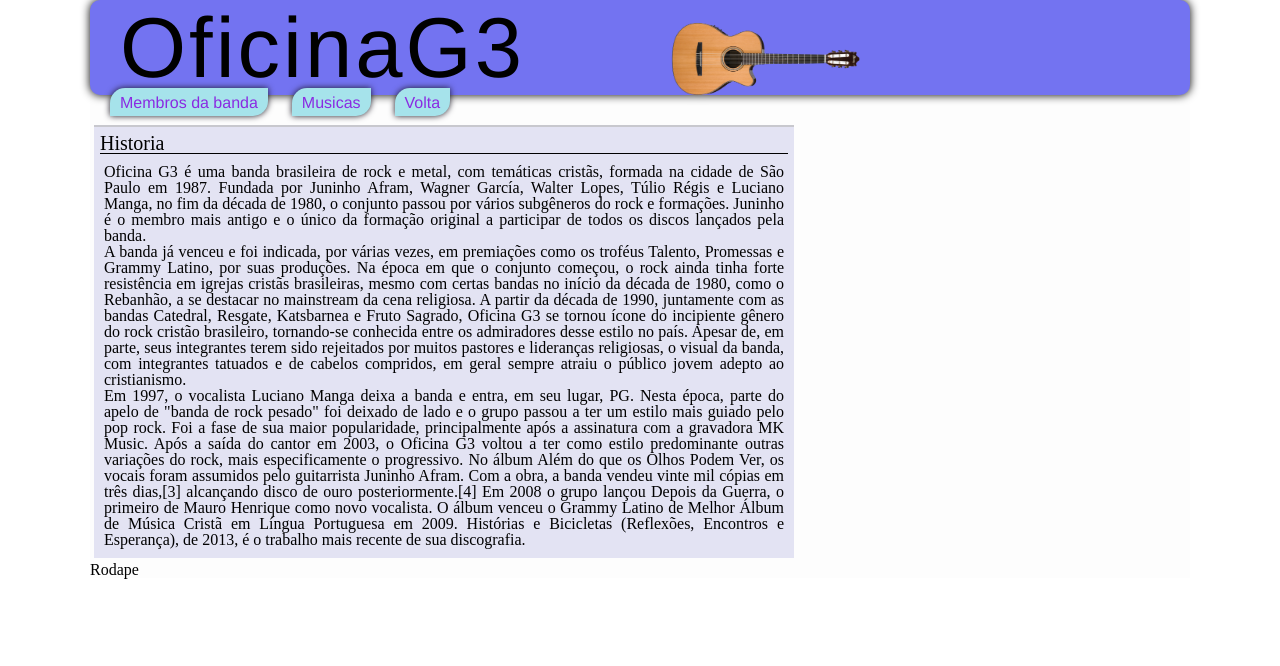
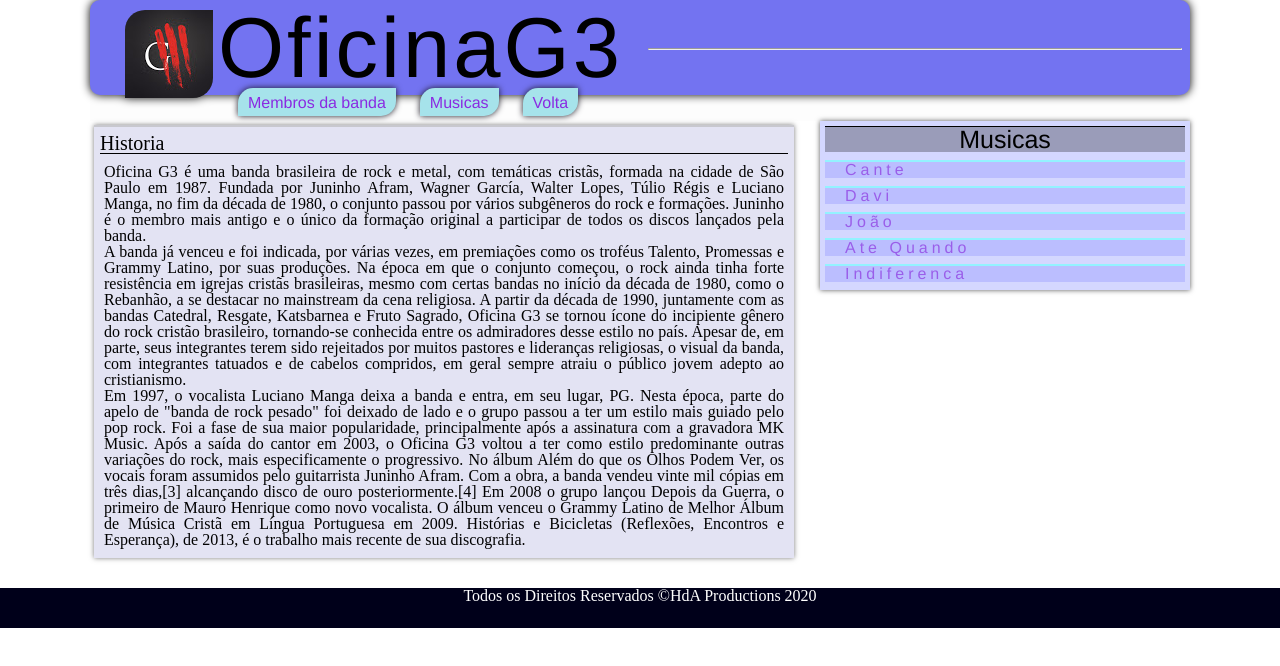
Before and after one commit to ProjetoWeb12/WebSiteMusica, a plain HTML site: page html/OficinaG3.html in a window 1280 px wide. Drawn offline with Linux system fonts and the light colour scheme.

Commit message:
Atualizçõe do Css

```diff
--- a/css/StyleEwerton.css
+++ b/css/StyleEwerton.css
@@ -44,21 +44,20 @@
     font-size: 85px;
     font-family: 'Franklin Gothic Medium';
     background: rgb(115, 115, 241);
-    padding: 5px;
+    padding: 5px 5px 5px 5px;
     padding-left: 30px;
     -webkit-filter: drop-shadow(0px 0px 5px black);
     filter: drop-shadow(0px 0px 5px black);
     border-radius: 10px;
     letter-spacing: 3px;
+    height: auto;
 
 }
 .imgTopo{
-    float: right;
-    max-width: 200px;
-    max-height: 100px;
-    width: auto;
-    height: auto;
-    padding-right: 30%;
+    float: left;
+   border-radius: 20px 0px 20px 0px;
+   margin :5px;
+
 
 
 }
@@ -70,7 +69,8 @@
     border-top: 2px solid rgba(189, 189, 189, 0.671);
     margin: 4px;
     text-align: justify;
-
+    box-shadow: 0px 0px 5px rgb(124, 124, 124);
+    margin-bottom:30px;
 
 }
 section p {
@@ -85,6 +85,57 @@
     margin-top: 6px;
 }
 footer{
+	padding-top: 10px;
+	height: 40px;
+	width: 100%;
+	background-color: #00001a;
+	color: white;
+    text-align: center;
+    clear: both;
+    margin-top: 30px;
+}
 
-    clear: both;
+.barraLateral{
+    width: 370px;
+    height: auto;
+    background-color: rgb(212, 215, 255);
+    float: right;
+    box-shadow: 0px 0px 5px rgb(88, 88, 88);
+
 }
+.MusicaTitulo{
+    font-size: 25px;
+    font-family: 'Franklin Gothic Medium', 'Arial Narrow', Arial, sans-serif;
+    margin: 5px;
+    text-align: center;
+    background-color: rgba(0, 0, 0, 0.274);
+    border-top: 1px solid black;
+
+}
+.Musica{
+    color: rgb(154, 94, 233);
+    letter-spacing: 4px;
+    margin-left: 20px;
+
+
+}
+.Musica:hover{
+
+    -webkit-filter: brightness(100%);
+    filter: brightness(150%);
+
+}
+ol li{
+
+    background-color: rgba(0, 0, 255, 0.116);
+    margin: 8px 5px 8px 5px ;
+    border-top: 2px solid rgb(147, 242, 255);
+
+}
+hr{
+    float: right;
+    width: 50%;
+    margin-right: 3px;
+    background-color: black;
+
+}
--- a/html/OficinaG3.html
+++ b/html/OficinaG3.html
@@ -5,6 +5,7 @@
     <meta name="viewport" content="width=device-width, initial-scale=1.0">
     <link rel="stylesheet" href="../css/StyleEwerton.css">
     <link rel="stylesheet" href="../css/reset.css">
+    <link rel="icon" href="../img/EwertonIMG/OficinaG3.jpg" type="image/x-icon">
     <title>OficinaG3</title>
 </head>
 <body>
@@ -13,7 +14,7 @@
         <div class="Topo">
             <header>
 
-                <h1 class="tituloTopo">OficinaG3<img class="imgTopo" src="../img/EwertonIMG/guitaTopo.png" alt=""></h1>
+                <h1 class="tituloTopo"> <hr><img class="imgTopo" src="../img/EwertonIMG/OficinaG3.jpg" alt="">  OficinaG3</h1>
                 <div>
                     <nav>
                         <ul>
@@ -34,15 +35,34 @@
 
                     Na época em que o conjunto começou, o rock ainda tinha forte resistência em igrejas cristãs brasileiras, mesmo com certas bandas no início da década de 1980, como o Rebanhão, a se destacar no mainstream da cena religiosa. A partir da década de 1990, juntamente com as bandas Catedral, Resgate, Katsbarnea e Fruto Sagrado, Oficina G3 se tornou ícone do incipiente gênero do rock cristão brasileiro, tornando-se conhecida entre os admiradores desse estilo no país. Apesar de, em parte, seus integrantes terem sido rejeitados por muitos pastores e lideranças religiosas, o visual da banda, com integrantes tatuados e de cabelos compridos, em geral sempre atraiu o público jovem adepto ao cristianismo.<br>
 
-                    Em 1997, o vocalista Luciano Manga deixa a banda e entra, em seu lugar, PG. Nesta época, parte do apelo de "banda de rock pesado" foi deixado de lado e o grupo passou a ter um estilo mais guiado pelo pop rock. Foi a fase de sua maior popularidade, principalmente após a assinatura com a gravadora MK Music. Após a saída do cantor em 2003, o Oficina G3 voltou a ter como estilo predominante outras variações do rock, mais especificamente o progressivo. No álbum Além do que os Olhos Podem Ver, os vocais foram assumidos pelo guitarrista Juninho Afram. Com a obra, a banda vendeu vinte mil cópias em três dias,[3] alcançando disco de ouro posteriormente.[4] Em 2008 o grupo lançou Depois da Guerra, o primeiro de Mauro Henrique como novo vocalista. O álbum venceu o Grammy Latino de Melhor Álbum de Música Cristã em Língua Portuguesa em 2009. Histórias e Bicicletas (Reflexões, Encontros e Esperança), de 2013, é o trabalho mais recente de sua discografia.<br></p>
+                    Em 1997, o vocalista Luciano Manga deixa a banda e entra, em seu lugar, PG. Nesta época, parte do apelo de "banda de rock pesado" foi deixado de lado e o grupo passou a ter um estilo mais guiado pelo pop rock. Foi a fase de sua maior popularidade, principalmente após a assinatura com a gravadora MK Music. Após a saída do cantor em 2003, o Oficina G3 voltou a ter como estilo predominante outras variações do rock, mais especificamente o progressivo. No álbum Além do que os Olhos Podem Ver, os vocais foram assumidos pelo guitarrista Juninho Afram. Com a obra, a banda vendeu vinte mil cópias em três dias,[3] alcançando disco de ouro posteriormente.[4] Em 2008 o grupo lançou Depois da Guerra, o primeiro de Mauro Henrique como novo vocalista. O álbum venceu o Grammy Latino de Melhor Álbum de Música Cristã em Língua Portuguesa em 2009. Histórias e Bicicletas (Reflexões, Encontros e Esperança), de 2013, é o trabalho mais recente de sua discografia.
+                    <br></p>
 
 
             </section>
 
 
         </div>
-        <footer>Rodape</footer>
+        <div class="barraLateral">
+           <aside>
+               <h2 class="MusicaTitulo">Musicas</h2>
+                <ol>
+                <!--Baixar musicas parea coloca aqui-->
+                    <li><a class="Musica" href="#"> Cante </a></li>
+                    <li><a class="Musica" href="#"> Davi</a></li>
+                    <li><a class="Musica" href="#"> João</a></li>
+                    <li><a class="Musica" href="#"> Ate Quando</a></li>
+                    <li><a class="Musica" href="#"> Indiferenca</a></li>
+                </ol>
+
+           </aside>
+
+
+
+        </div>
+
 
     </div>
+      <footer>Todos os Direitos Reservados &copy;HdA Productions 2020</footer>
 </body>
 </html>
```
Also changed, not shown: img/EwertonIMG/OficinaG3.jpg (added).
